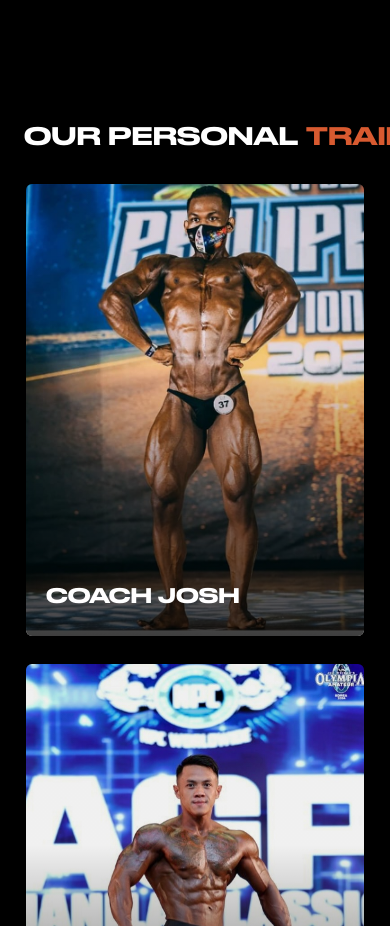
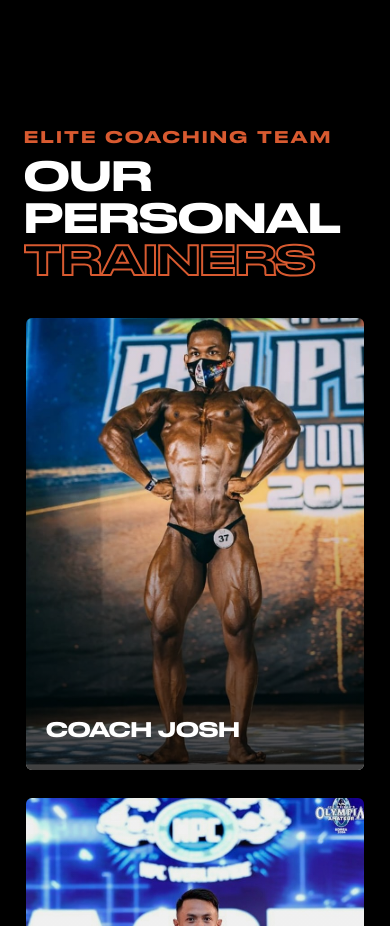
Before and after one commit to kdnatividad/muscledep0t, a Next.js app: page / in a window 390 px wide. Shown: the part 3705-4631 px from the top of the page. Built offline with nearby package versions, Linux system fonts and the light colour scheme.

Commit message:
Medium responsiveness tweak

```diff
--- a/components/About.tsx
+++ b/components/About.tsx
@@ -7,7 +7,7 @@ const drukText: React.CSSProperties = {
 
 export default function About() {
   return (
-    <section style={{ backgroundColor: "#000000" }} className="py-16 px-6 md:px-16">
+    <section style={{ backgroundColor: "#000000" }} className="py-16 px-6 md:px-12 lg:px-16">
       <div className="flex flex-col md:flex-row items-center gap-12 md:gap-16 mx-auto" style={{ maxWidth: "1600px" }}>
 
         {/* Left — image */}
--- a/components/Trainers.tsx
+++ b/components/Trainers.tsx
@@ -11,16 +11,18 @@ const trainers = [
   {
     image: "/coach-josh.jpg",
     name: "COACH JOSH",
-    description: "FOCUSED ON SIZE, STRENGTH, AND STAGE-LEVEL CONDITIONING. COACH JOSH BRINGS REAL BODYBUILDING EXPERIENCE AND NO-BS TRAINING TO HELP YOU PUSH PAST LIMITS.",
+    description:
+      "FOCUSED ON SIZE, STRENGTH, AND STAGE-LEVEL CONDITIONING. COACH JOSH BRINGS REAL BODYBUILDING EXPERIENCE AND NO-BS TRAINING TO HELP YOU PUSH PAST LIMITS.",
   },
   {
     image: "/coach-boodz.jpg",
     name: "COACH BOODZ",
-    description: "COMPETITIVE ATHLETE AND DEDICATED COACH WHO TRAINS YOU TO PERFORM AT YOUR BEST. DISCIPLINED, TECHNICAL, AND RESULTS-DRIVEN.",
+    description:
+      "COMPETITIVE ATHLETE AND DEDICATED COACH WHO TRAINS YOU TO PERFORM AT YOUR BEST. DISCIPLINED, TECHNICAL, AND RESULTS-DRIVEN.",
   },
 ];
 
-function TrainerCard({ trainer }: { trainer: typeof trainers[0] }) {
+function TrainerCard({ trainer }: { trainer: (typeof trainers)[0] }) {
   return (
     <div
       className="group relative rounded-lg overflow-hidden cursor-pointer transition-all duration-300"
@@ -44,7 +46,10 @@ function TrainerCard({ trainer }: { trainer: typeof trainers[0] }) {
       {/* Default gradient */}
       <div
         className="absolute inset-0 transition-opacity duration-300 group-hover:opacity-0"
-        style={{ background: "linear-gradient(to bottom, rgba(0,0,0,0.05) 40%, rgba(0,0,0,0.75) 100%)" }}
+        style={{
+          background:
+            "linear-gradient(to bottom, rgba(0,0,0,0.05) 40%, rgba(0,0,0,0.75) 100%)",
+        }}
       />
 
       {/* Hover overlay */}
@@ -54,25 +59,63 @@ function TrainerCard({ trainer }: { trainer: typeof trainers[0] }) {
       />
 
       {/* Default name — bottom */}
-      <div className="absolute bottom-0 left-0 right-0 px-5 pb-6 group-hover:opacity-0 transition-opacity duration-300" style={{ zIndex: 2 }}>
-        <p style={{ ...drukText, color: "#fff", fontSize: "20px", textTransform: "uppercase" }}>
+      <div
+        className="absolute bottom-0 left-0 right-0 px-5 pb-6 group-hover:opacity-0 transition-opacity duration-300"
+        style={{ zIndex: 2 }}
+      >
+        <p
+          style={{
+            ...drukText,
+            color: "#fff",
+            fontSize: "20px",
+            textTransform: "uppercase",
+          }}
+        >
           {trainer.name}
         </p>
       </div>
 
       {/* Hover content */}
-      <div className="absolute inset-0 flex flex-col justify-end gap-3 px-5 pb-6 opacity-0 group-hover:opacity-100 transition-opacity duration-300" style={{ zIndex: 3 }}>
-        <p style={{ ...drukText, color: "#fff", fontSize: "26px", textTransform: "uppercase", lineHeight: 1.1 }}>
+      <div
+        className="absolute inset-0 flex flex-col justify-end gap-3 px-5 pb-6 opacity-0 group-hover:opacity-100 transition-opacity duration-300"
+        style={{ zIndex: 3 }}
+      >
+        <p
+          style={{
+            ...drukText,
+            color: "#fff",
+            fontSize: "26px",
+            textTransform: "uppercase",
+            lineHeight: 1.1,
+          }}
+        >
           {trainer.name}
         </p>
-        <p className="leading-relaxed uppercase" style={{ color: "rgba(255,255,255,0.8)", fontSize: "16px", letterSpacing: "0.03em" }}>
+        <p
+          className="leading-relaxed uppercase"
+          style={{
+            color: "rgba(255,255,255,0.8)",
+            fontSize: "16px",
+            letterSpacing: "0.03em",
+          }}
+        >
           {trainer.description}
         </p>
         <div>
           <a
             href="#"
             className="btn-glow inline-block"
-            style={{ ...drukText, backgroundColor: "#D85A30", color: "#fff", padding: "10px 24px", fontSize: "16px", textTransform: "uppercase", letterSpacing: "0.1em", borderRadius: "4px", textDecoration: "none" }}
+            style={{
+              ...drukText,
+              backgroundColor: "#D85A30",
+              color: "#fff",
+              padding: "10px 24px",
+              fontSize: "16px",
+              textTransform: "uppercase",
+              letterSpacing: "0.1em",
+              borderRadius: "4px",
+              textDecoration: "none",
+            }}
           >
             HIRE COACH
           </a>
@@ -86,7 +129,11 @@ function PlaceholderCard() {
   return (
     <div
       className="group relative rounded-lg overflow-hidden cursor-pointer transition-all duration-300 flex flex-col items-center justify-center gap-4"
-      style={{ aspectRatio: "3/4", backgroundColor: "#D85A30", border: "2px solid transparent" }}
+      style={{
+        aspectRatio: "3/4",
+        backgroundColor: "#D85A30",
+        border: "2px solid transparent",
+      }}
       onMouseEnter={(e) => {
         e.currentTarget.style.borderColor = "rgba(216,90,48,0.45)";
         e.currentTarget.style.boxShadow = "0 0 20px 4px rgba(216,90,48,0.3)";
@@ -96,8 +143,21 @@ function PlaceholderCard() {
         e.currentTarget.style.boxShadow = "none";
       }}
     >
-      <Image src="/md-white.png" alt="MuscleDepot" width={100} height={100} style={{ objectFit: "contain" }} />
-      <p style={{ ...drukText, color: "#fff", fontSize: "20px", textTransform: "uppercase" }}>
+      <Image
+        src="/md-white.png"
+        alt="MuscleDepot"
+        width={100}
+        height={100}
+        style={{ objectFit: "contain" }}
+      />
+      <p
+        style={{
+          ...drukText,
+          color: "#fff",
+          fontSize: "20px",
+          textTransform: "uppercase",
+        }}
+      >
         COACH SAMPLE
       </p>
     </div>
@@ -106,19 +166,67 @@ function PlaceholderCard() {
 
 export default function Trainers() {
   return (
-    <section style={{ backgroundColor: "#000000" }} className="py-16 px-6 md:px-16">
+    <section
+      style={{ backgroundColor: "#000000" }}
+      className="py-16 px-6 md:px-16"
+    >
       <div style={{ maxWidth: "1600px", margin: "0 auto" }}>
+        {/* Eyebrow — always visible */}
+        <p
+          className="mb-2"
+          style={{
+            ...drukText,
+            color: "#D85A30",
+            fontSize: "16px",
+            letterSpacing: "0.15em",
+            textTransform: "uppercase",
+          }}
+        >
+          ELITE COACHING TEAM
+        </p>
 
-        {/* Header */}
-        <div className="flex items-center gap-6 mb-8">
+        {/* Header — mobile + md */}
+        <div className="lg:hidden mb-8">
+          <h2
+            className="uppercase leading-tight"
+            style={{
+              ...drukText,
+              fontSize: "clamp(40px, 5.5vw, 72px)",
+              lineHeight: 1.05,
+            }}
+          >
+            <span style={{ color: "#fff", display: "block" }}>
+              OUR PERSONAL
+            </span>
+            <span
+              style={{
+                color: "transparent",
+                WebkitTextStroke: "2px #D85A30",
+                display: "block",
+              }}
+            >
+              TRAINERS
+            </span>
+          </h2>
+        </div>
+
+        {/* Header — lg+ */}
+        <div className="hidden lg:flex items-center gap-6 mb-8">
           <h2
             className="uppercase leading-tight shrink-0"
-            style={{ ...drukText, fontSize: "clamp(24px, 5vw, 64px)", lineHeight: 1 }}
+            style={{
+              ...drukText,
+              fontSize: "clamp(24px, 5vw, 64px)",
+              lineHeight: 1,
+            }}
           >
             <span style={{ color: "#fff" }}>OUR PERSONAL </span>
             <span style={{ color: "#D85A30" }}>TRAINERS</span>
           </h2>
-          <div className="flex-1 h-0.5 hidden sm:block" style={{ backgroundColor: "#D85A30" }} />
+          <div
+            className="flex-1 h-0.5"
+            style={{ backgroundColor: "#D85A30" }}
+          />
         </div>
 
         {/* Cards */}
@@ -128,7 +236,6 @@ export default function Trainers() {
           ))}
           <PlaceholderCard />
         </div>
-
       </div>
     </section>
   );
```
